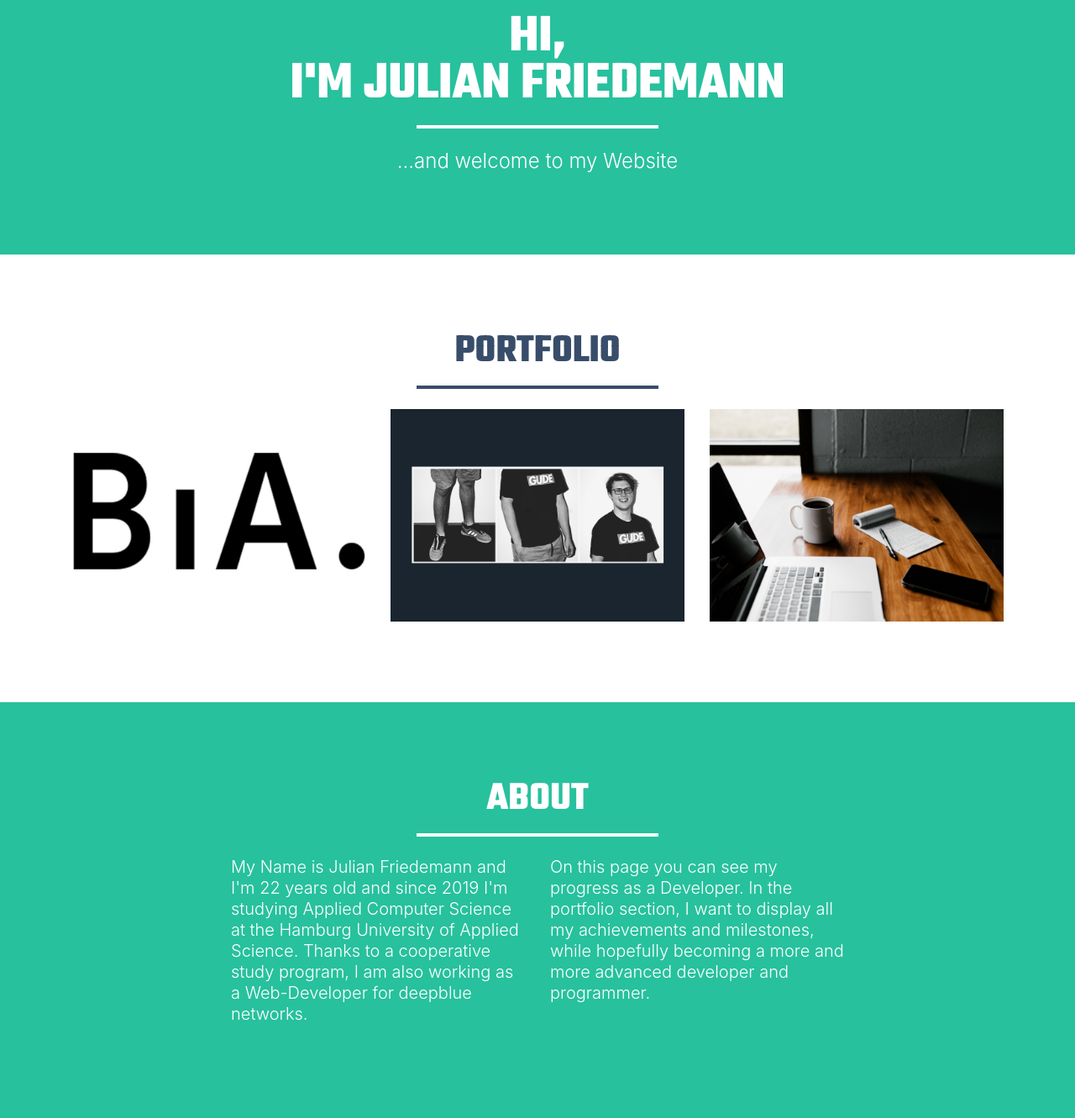
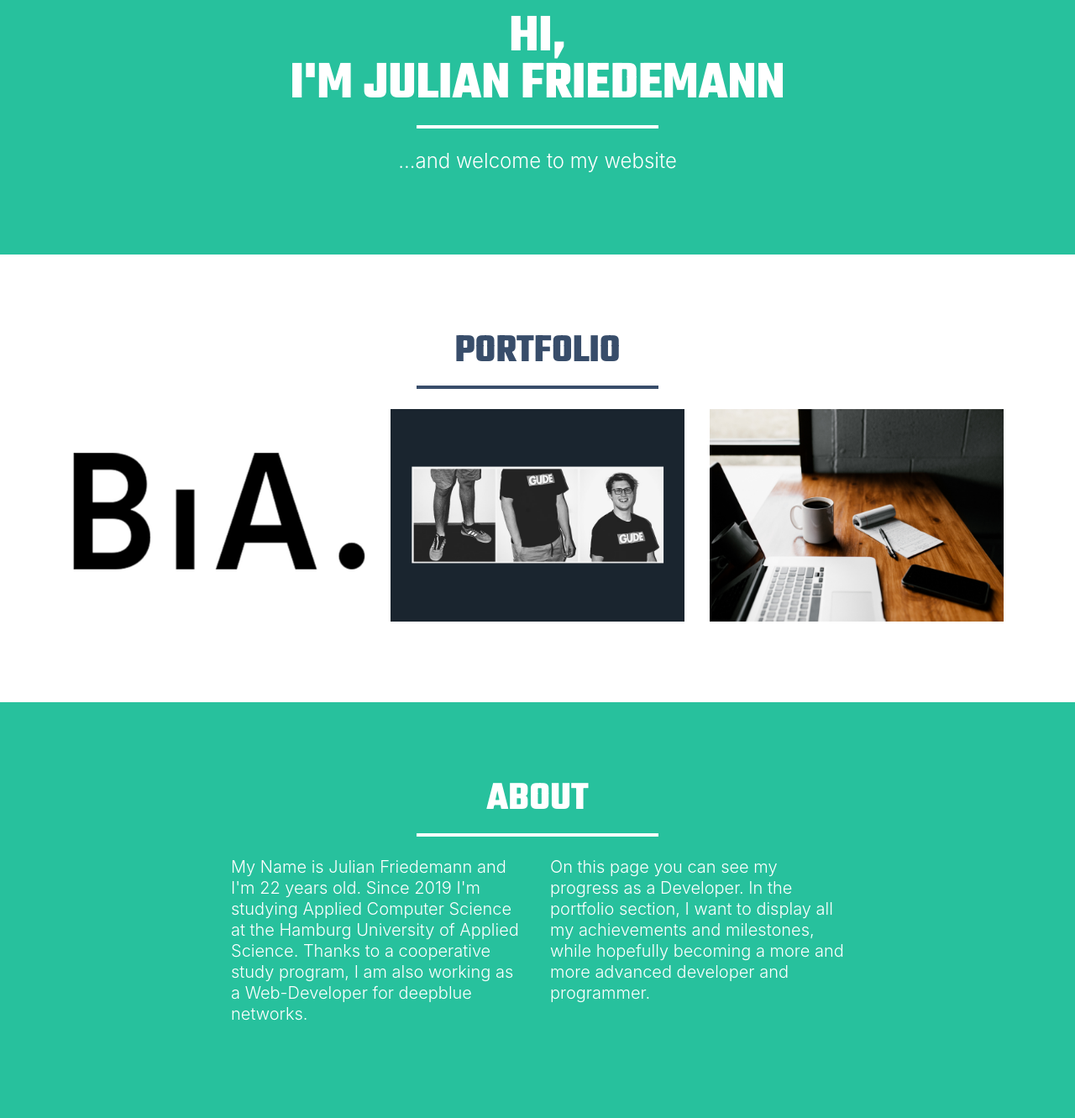
Before and after one commit to Friedemann12/f-web, a PHP site: page / in a window 1280 px wide. Shown: the part 711-2042 px from the top of the page at 84% size. Run offline with PHP 8.4, Linux system fonts and the light colour scheme; a stand-in replaces the project's code that opens the database connection; some web fonts are replaced.

Commit message:
small changes in the about section

```diff
--- a/index.php
+++ b/index.php
@@ -65,7 +65,7 @@
         </div>
 
         <!-- Masthead Subheading -->
-        <p class="masthead-subheading font-weight-light mb-0">...and welcome to my Website</p>
+        <p class="masthead-subheading font-weight-light mb-0">...and welcome to my website</p>
 
     </div>
 </header>
@@ -182,7 +182,7 @@
                 <p class="lead">My Name is Julian Friedemann and I'm <?php
                     $time = time();
                     $age = ($time - 863442000) / 31536000;
-                    echo floor($age) ?> years old and since 2019 I'm studying Applied Computer Science at the Hamburg
+                    echo floor($age) ?> years old. Since 2019 I'm studying Applied Computer Science at the Hamburg
                     University of
                     Applied Science. Thanks to a cooperative study program, I am also working as a Web-Developer for
                     deepblue networks. </p>
```
